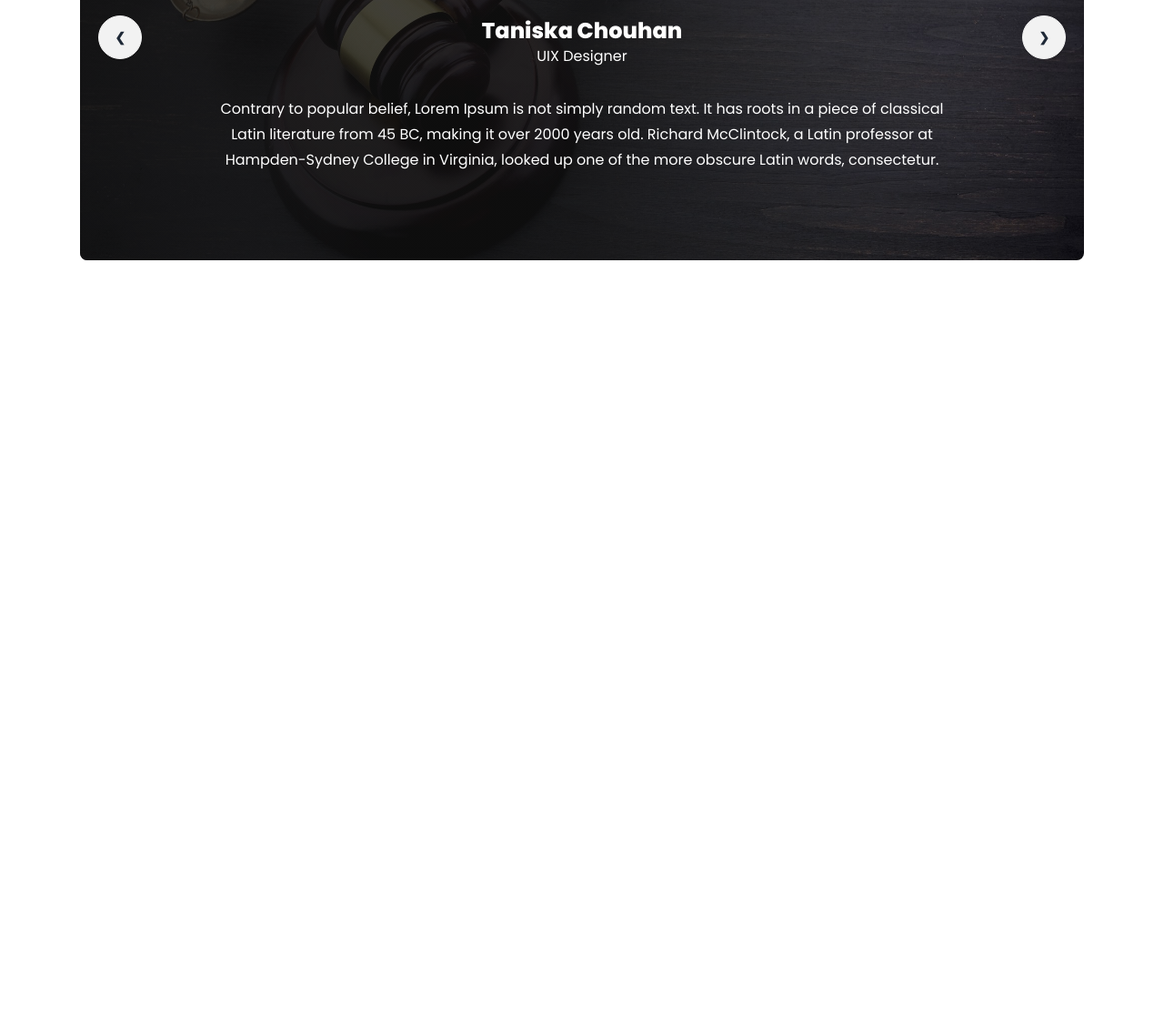
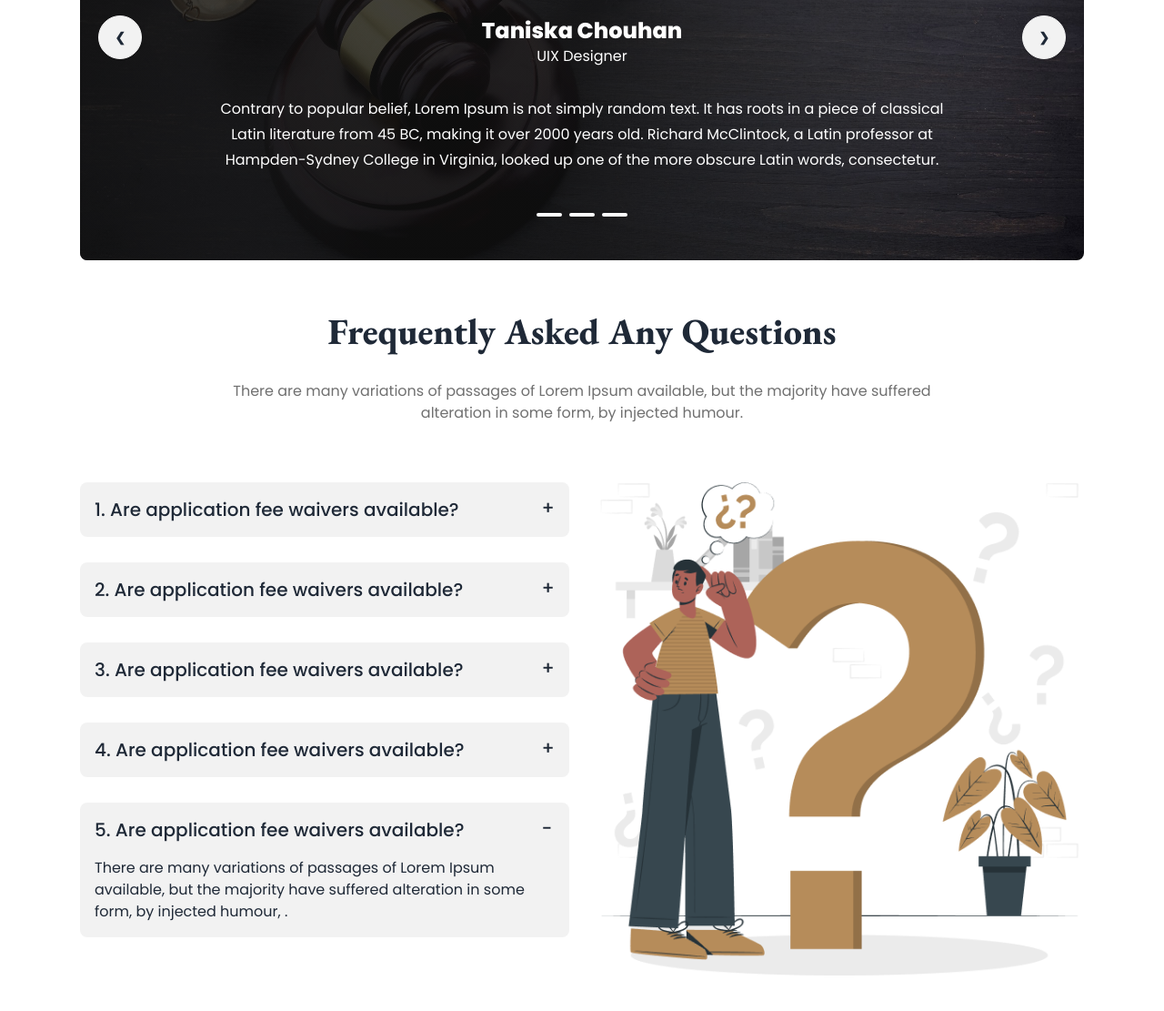
Before and after one commit to tahmid122/legal-solultion-daisy-tailwind, a plain HTML site: page index.html in a window 1280 px wide. Shown: the part 2437-3548 px from the top of the page at 91% size. Before the commit the page ends 2855 px from the top, so only its background shows below. Drawn offline with nearby package versions, Linux system fonts and the light colour scheme.

Commit message:
faq section done

```diff
--- a/index.html
+++ b/index.html
@@ -265,7 +265,7 @@
           </p>
         </div>
 
-        <div class="carousel w-full rounded-lg">
+        <div class="carousel w-full rounded-lg relative">
           <div
             id="slide1"
             class="carousel-item relative w-full p-10 lg:px-[135px] lg:py-[96px] box-border bg-gradient-to-r from-[#111111cc] from-50% to-[#11111100]"
@@ -304,6 +304,13 @@
             >
               <a href="#slide3" class="btn btn-circle">❮</a>
               <a href="#slide2" class="btn btn-circle">❯</a>
+            </div>
+            <div
+              class="flex w-full justify-center gap-2 py-2 absolute left-0 bottom-5 md:bottom-10"
+            >
+              <a href="#slide1" class="h-1 w-7 bg-white rounded-sm"></a>
+              <a href="#slide2" class="h-1 w-7 bg-white rounded-sm"></a>
+              <a href="#slide3" class="h-1 w-7 bg-white rounded-sm"></a>
             </div>
           </div>
           <div
@@ -345,6 +352,13 @@
               <a href="#slide1" class="btn btn-circle">❮</a>
               <a href="#slide3" class="btn btn-circle">❯</a>
             </div>
+            <div
+              class="flex w-full justify-center gap-2 py-2 absolute left-0 bottom-5 md:bottom-10"
+            >
+              <a href="#slide1" class="h-1 w-7 bg-white rounded-sm"></a>
+              <a href="#slide2" class="h-1 w-7 bg-white rounded-sm"></a>
+              <a href="#slide3" class="h-1 w-7 bg-white rounded-sm"></a>
+            </div>
           </div>
           <div
             id="slide3"
@@ -385,6 +399,100 @@
               <a href="#slide2" class="btn btn-circle">❮</a>
               <a href="#slide1" class="btn btn-circle">❯</a>
             </div>
+            <div
+              class="flex w-full justify-center gap-2 py-2 absolute left-0 bottom-5 md:bottom-10"
+            >
+              <a href="#slide1" class="h-1 w-7 bg-white rounded-sm"></a>
+              <a href="#slide2" class="h-1 w-7 bg-white rounded-sm"></a>
+              <a href="#slide3" class="h-1 w-7 bg-white rounded-sm"></a>
+            </div>
+          </div>
+        </div>
+      </section>
+      <!-- frequently ask questions section -->
+      <section class="my-12">
+        <div class="text-center mb-16">
+          <div class="mb-6">
+            <h2 class="text-[40px] font-extrabold eb-garamond">
+              Frequently Asked Any Questions
+            </h2>
+          </div>
+          <p class="text-base text-dark3 md:w-3/4 mx-auto text-center">
+            There are many variations of passages of Lorem Ipsum available, but
+            the majority have suffered alteration in some form, by injected
+            humour.
+          </p>
+        </div>
+        <div class="grid grid-cols-1 lg:grid-cols-2 gap-7">
+          <div>
+            <div class="collapse collapse-plus bg-base-200 rounded-lg mb-7">
+              <input type="radio" name="my-accordion-3" checked="checked" />
+              <div class="collapse-title text-xl font-medium">
+                1. Are application fee waivers available?
+              </div>
+              <div class="collapse-content">
+                <p>
+                  There are many variations of passages of Lorem Ipsum
+                  available, but the majority have suffered alteration in some
+                  form, by injected humour, .
+                </p>
+              </div>
+            </div>
+            <div class="collapse collapse-plus bg-base-200 rounded-lg mb-7">
+              <input type="radio" name="my-accordion-3" checked="checked" />
+              <div class="collapse-title text-xl font-medium">
+                2. Are application fee waivers available?
+              </div>
+              <div class="collapse-content">
+                <p>
+                  There are many variations of passages of Lorem Ipsum
+                  available, but the majority have suffered alteration in some
+                  form, by injected humour, .
+                </p>
+              </div>
+            </div>
+            <div class="collapse collapse-plus bg-base-200 rounded-lg mb-7">
+              <input type="radio" name="my-accordion-3" checked="checked" />
+              <div class="collapse-title text-xl font-medium">
+                3. Are application fee waivers available?
+              </div>
+              <div class="collapse-content">
+                <p>
+                  There are many variations of passages of Lorem Ipsum
+                  available, but the majority have suffered alteration in some
+                  form, by injected humour, .
+                </p>
+              </div>
+            </div>
+            <div class="collapse collapse-plus bg-base-200 rounded-lg mb-7">
+              <input type="radio" name="my-accordion-3" checked="checked" />
+              <div class="collapse-title text-xl font-medium">
+                4. Are application fee waivers available?
+              </div>
+              <div class="collapse-content">
+                <p>
+                  There are many variations of passages of Lorem Ipsum
+                  available, but the majority have suffered alteration in some
+                  form, by injected humour, .
+                </p>
+              </div>
+            </div>
+            <div class="collapse collapse-plus bg-base-200 rounded-lg mb-7">
+              <input type="radio" name="my-accordion-3" checked="checked" />
+              <div class="collapse-title text-xl font-medium">
+                5. Are application fee waivers available?
+              </div>
+              <div class="collapse-content">
+                <p>
+                  There are many variations of passages of Lorem Ipsum
+                  available, but the majority have suffered alteration in some
+                  form, by injected humour, .
+                </p>
+              </div>
+            </div>
+          </div>
+          <div>
+            <img class="w-full object-cover" src="./images/faq.png" alt="" />
           </div>
         </div>
       </section>
```
